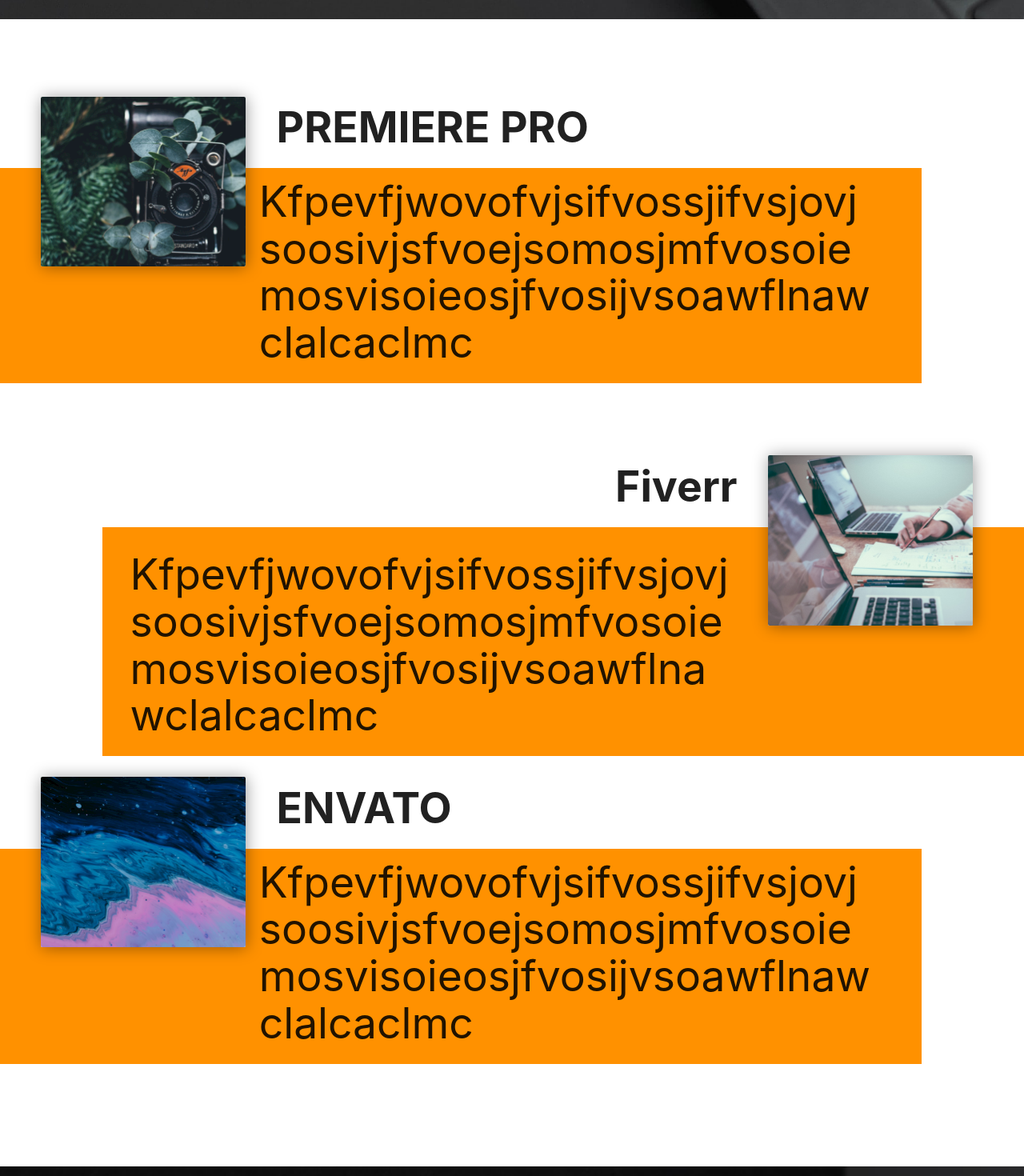
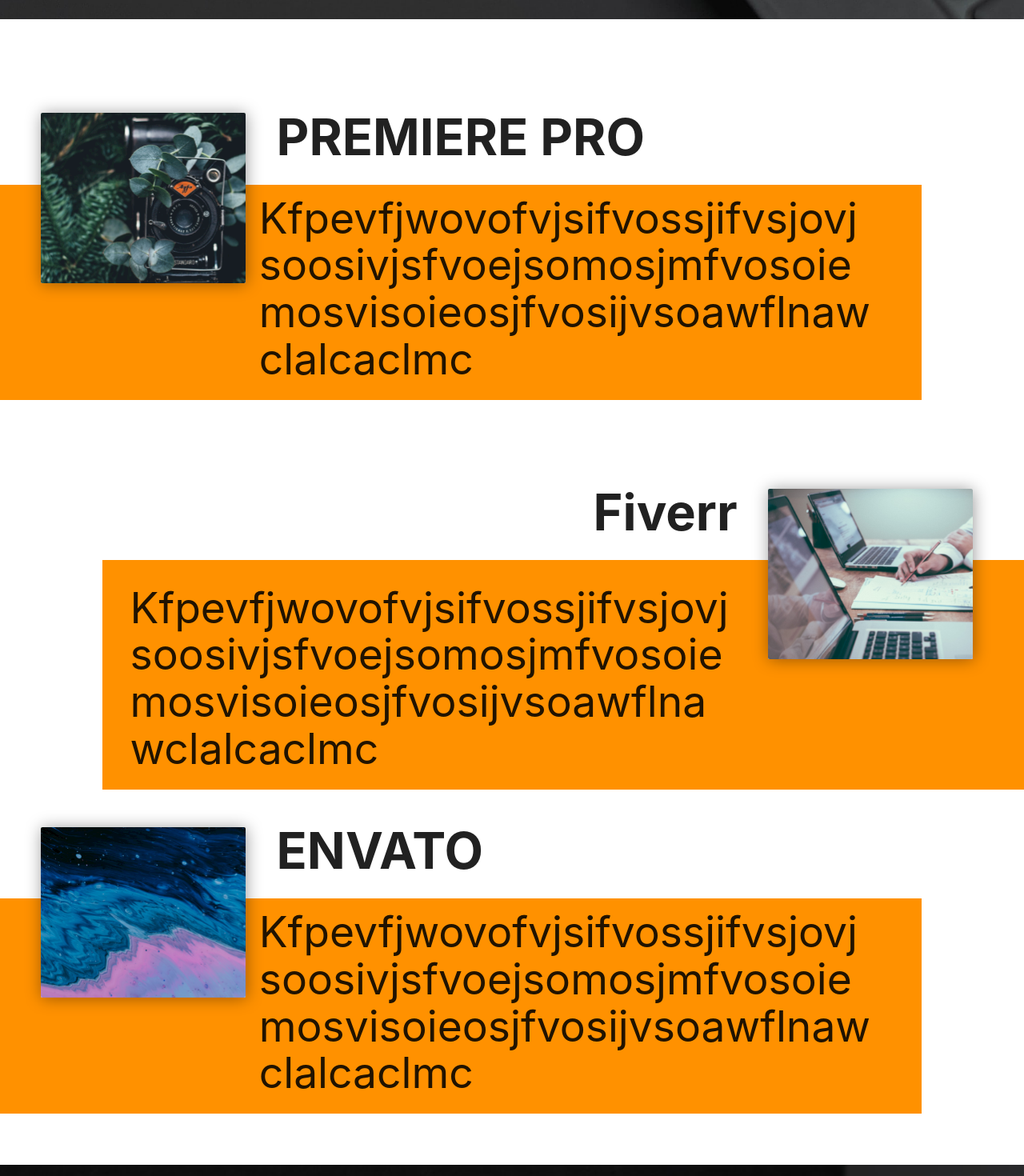
Before and after one commit to turtle220/FiverrApp, a React (Create React App) app in the folder client/: page / in a window 1280 px wide. Shown: the part 720-2190 px from the top of the page at 80% size. Built offline with nearby package versions, Linux system fonts and the light colour scheme.

Commit message:
[Update]: fix some style issue

```diff
--- a/client/src/components/layout/Landing.js
+++ b/client/src/components/layout/Landing.js
@@ -11,12 +11,11 @@
     return (
       <div>
         <img src={Header} className="header_image" alt='' />
-        {/* <img src={Dare} alt='' /> */}
         <div style={{paddingTop: '5%'}}>
           <div style={{ width: '90%', display: 'flex'}}>
             <div style={{width:'30%'}}></div>
             <div>
-              <h2 style={{fontWeight: 'bold'}}>PREMIERE PRO</h2>
+              <h1 style={{fontWeight: 'bold'}}>PREMIERE PRO</h1>
             </div>
           </div>
           <div>
@@ -34,9 +33,8 @@
 
         <div style={{paddingTop: '5%'}}>
           <div style={{ width: '90%', display: 'flex'}}>
-            {/* <div style={{width:'65%'}}></div> */}
             <div style={{width: '80%', justifyContent: 'flex-end', textAlign: 'right'}}>
-              <h2 style={{fontWeight: 'bold'}}>Fiverr</h2>
+              <h1 style={{fontWeight: 'bold'}}>Fiverr</h1>
             </div>
           </div>
           <div>
@@ -51,11 +49,11 @@
           </div>
         </div>
 
-        <div style={{paddingTop: '20%', paddingBottom: '10%'}}>
+        <div style={{paddingTop: '20%', paddingBottom: '5%'}}>
           <div style={{ width: '90%', display: 'flex'}}>
             <div style={{width:'30%'}}></div>
             <div>
-              <h2 style={{fontWeight: 'bold'}}>ENVATO</h2>
+              <h1 style={{fontWeight: 'bold'}}>ENVATO</h1>
             </div>
           </div>
           <div>
```
Also changed, not shown: client/src/components/image/header.svg.
